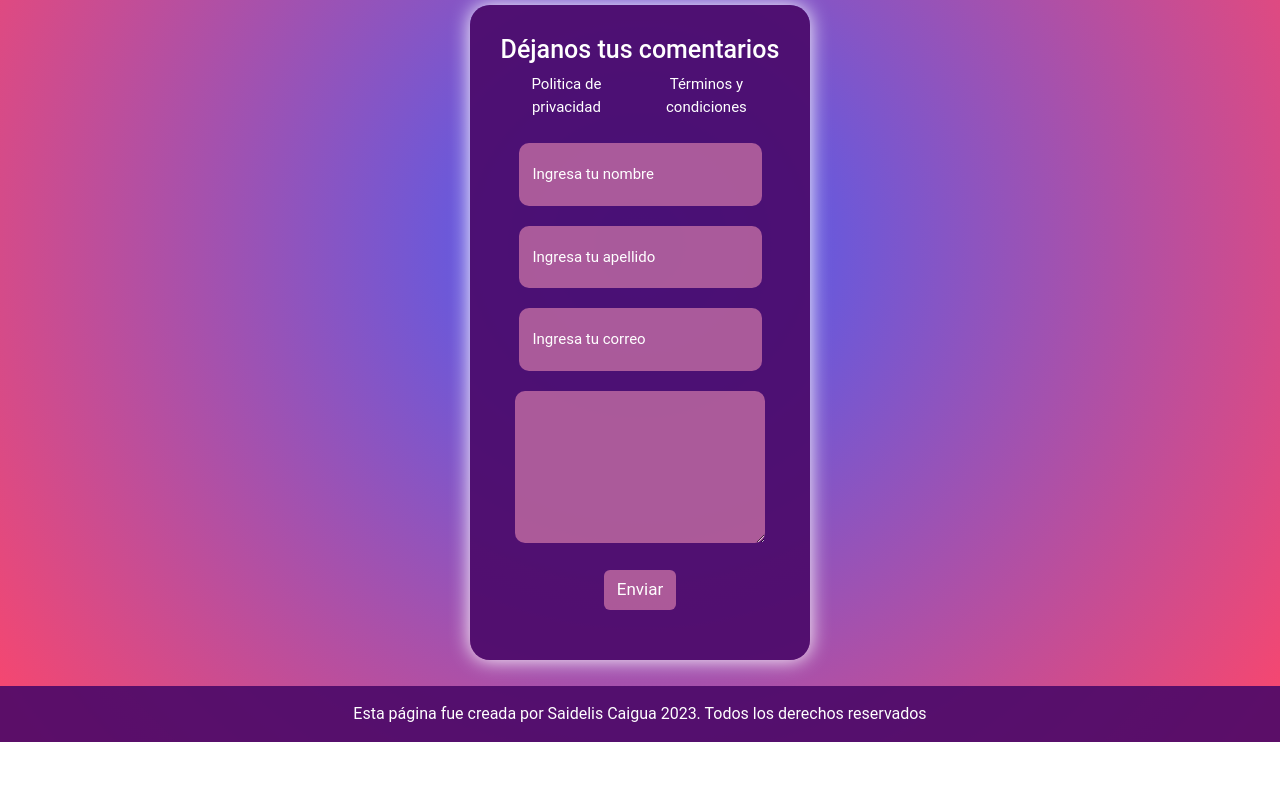
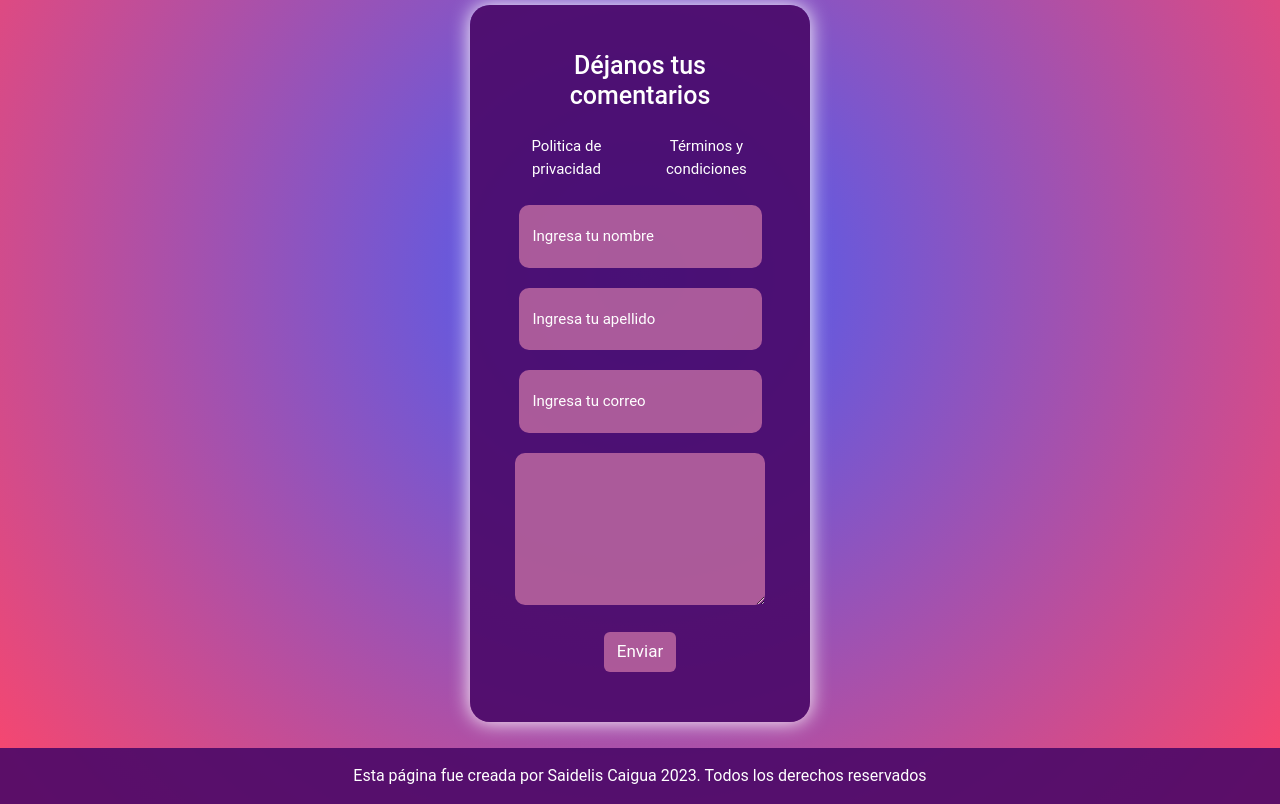
Before and after one commit to Saidelis/proyecto-Final-Coder-H, a website: page páginas/contacto.html in a window 1280 px wide. Shown: the part 253-1057 px from the top of the page. Before the commit the page ends 995 px from the top, so only its background shows below. Drawn offline with nearby package versions, Linux system fonts and the light colour scheme.

Commit message:
subiendo cambios en media query tablets y mixin

```diff
--- a/scss/html/_global.scss
+++ b/scss/html/_global.scss
@@ -14,12 +14,12 @@ body {
   main {
     text-align: center;
     @extend %margenes-laterales;
-
+    @include flex(column, center, center);
     h1 {
       @include alineacion-texto;
     }
     h2 {
-      text-align: center;
+      @include alineacion-texto;
     }
     p {
       @include alineacion-texto;
@@ -112,23 +112,19 @@ section {
   }
 }
 form {
-  @include flex;
-  flex-direction: column;
-  align-content: center;
-  text-align: center;
+  @include flex(column, center, center);
   padding: 2rem 2.5rem;
   background-color: $color-principal;
   border-radius: 20px;
   box-shadow: 0 0 20px $color-secundario;
-  width: 340px;
+  max-width: 340px;
   margin-bottom: 1rem;
 
   h2 {
     font-size: 25px;
   }
   .form-txt {
-    display: flex;
-    justify-content: space-between;
+    @include flex(space-between);
   }
   a {
     color: $color-secundario;
@@ -167,7 +163,6 @@ form {
     }
   }
 }
-
 footer {
   background-color: $color-principal;
   @include flex;
--- a/scss/utilidades/_mixin.scss
+++ b/scss/utilidades/_mixin.scss
@@ -1,6 +1,11 @@
-@mixin flex {
+@mixin flex($direction: row, $justify: center, $align: center) {
   display: flex;
-  justify-content: center;
+
+  flex-direction: $direction;
+
+  justify-content: $justify;
+
+  align-items: $align;
 }
 
 @mixin menu-bajo {
--- a/scss/utilidades/_mqescritorio.scss
+++ b/scss/utilidades/_mqescritorio.scss
@@ -4,10 +4,7 @@
   }
   main {
     form {
-      display: flex;
-      flex-direction: column;
-      justify-content: center;
-      align-items: center;
+      @include flex(column, center, center);
       width: 340px;
     }
   }
--- a/scss/utilidades/_mqtablets.scss
+++ b/scss/utilidades/_mqtablets.scss
@@ -1,19 +1,9 @@
-@media screen and (min-width: 480px) and (min-width: 768px) {
-  main {
+@media screen and (min-width: 768px) {
+  form {
     display: flex;
     flex-direction: column;
-    justify-content: center;
-    align-items: center;
+    max-width: 340px;
+    justify-content: space-between;
+    padding: 3rem 2rem;
   }
 }
-form {
-  flex-direction: column;
-  align-content: center;
-  text-align: center;
-  padding: 1rem 2.5rem;
-  background-color: $color-principal;
-  border-radius: 20px;
-  box-shadow: 0 0 20px $color-secundario;
-  width: 340px;
-  margin-bottom: 1rem;
-}
```
Also changed, not shown: páginas/embarazo.html (+2 -2 lines), css/style.css, 1 other file.
